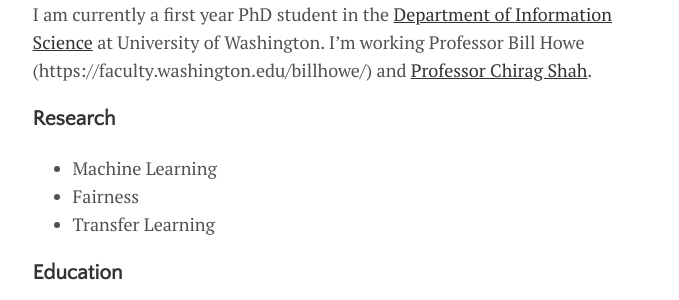
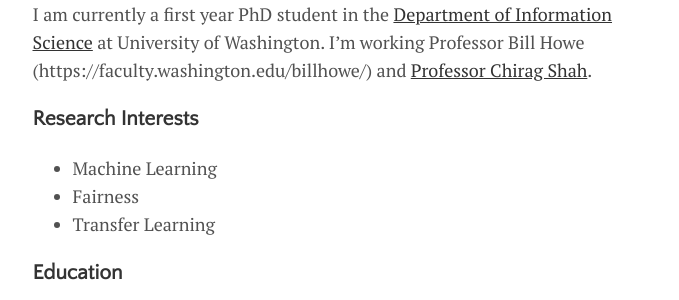
Before and after one commit to BeanHam/BeanHam.github.io, a Jekyll site: the page built from menu/about.md, in a window 1280 px wide. Shown: the part 179-479 px from the top of the page, without its empty margins (300-979 px from the left). Built offline with Jekyll 4.4.1, drawn with Linux system fonts in a browser that asks for light colours.

Commit message:
Update about.md

```diff
--- a/menu/about.md
+++ b/menu/about.md
@@ -5,7 +5,7 @@
 
 I am currently a first year PhD student in the [Department of Information Science](https://stat.duke.edu) at University of Washington. I'm working Professor Bill Howe (https://faculty.washington.edu/billhowe/) and [Professor Chirag Shah](https://ischool.uw.edu/people/faculty/profile/chirags).
 
-### Research
+### Research Interests
 
 - Machine Learning
 - Fairness
```
